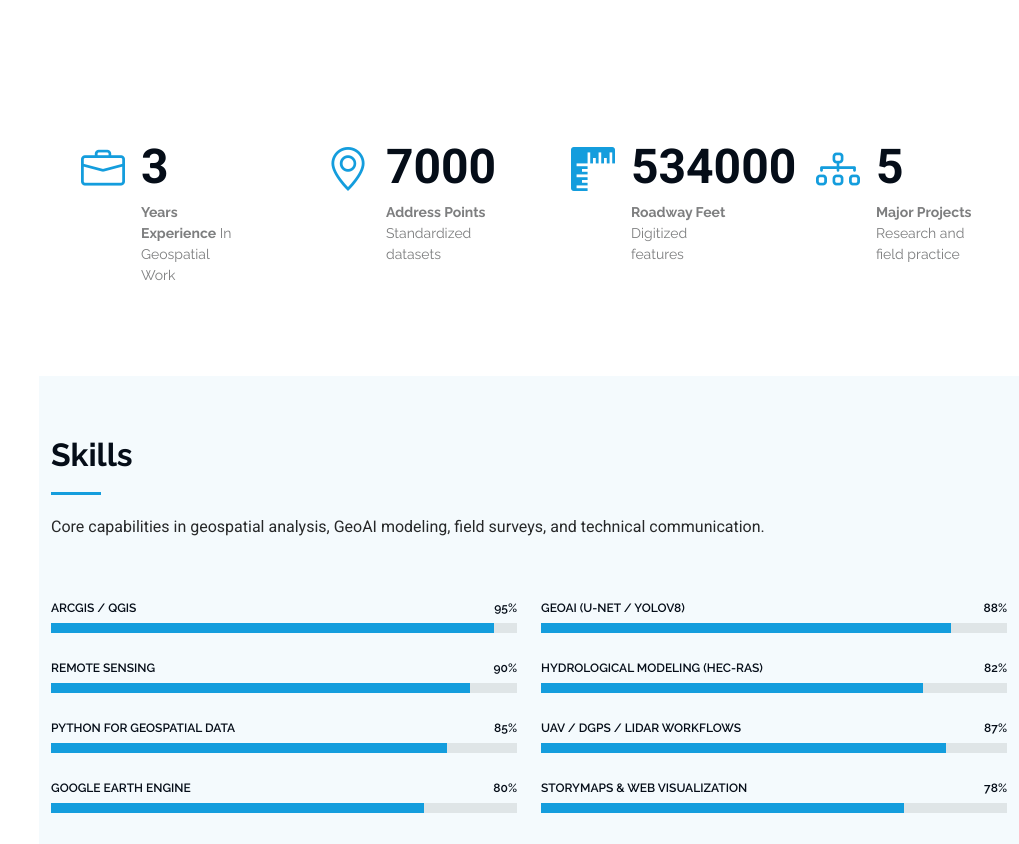
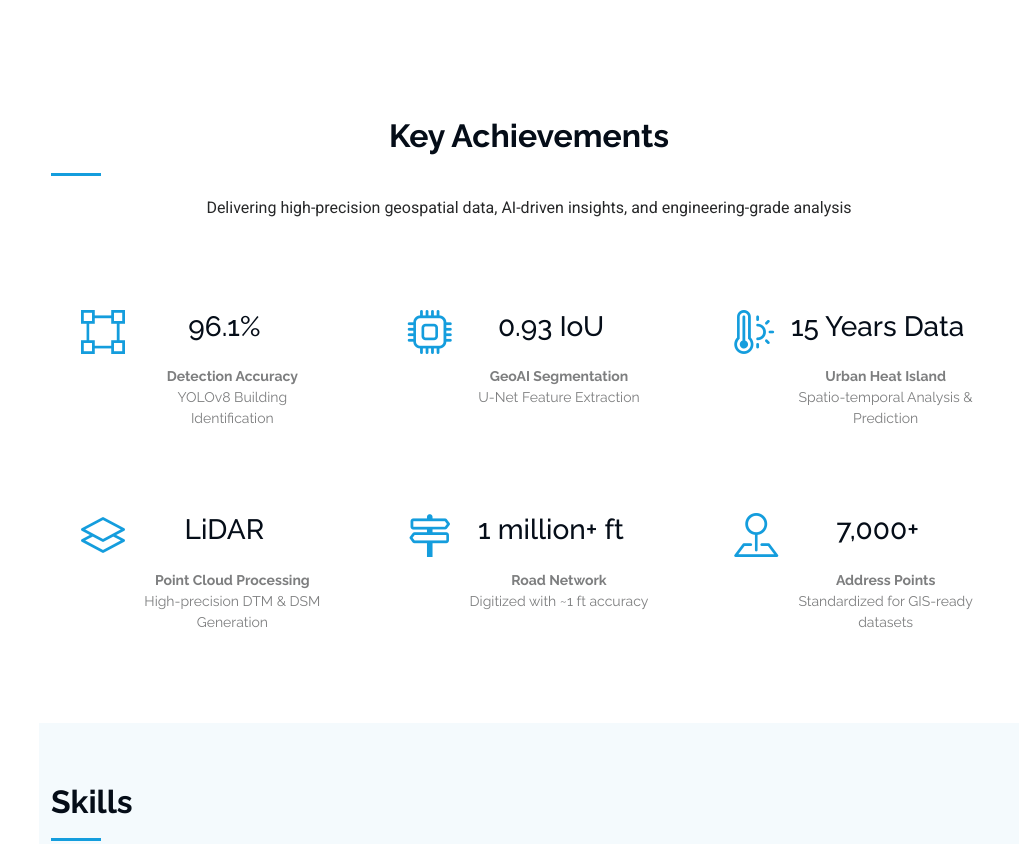
Before and after one commit to sanme10/sandeep.github.io, a plain HTML site: page index.html in a window 1280 px wide. Shown: the part 1502-2346 px from the top of the page, without its empty margins (261-1280 px from the left). Drawn offline with Linux system fonts and the light colour scheme.

Commit message:
updated stats and projects

```diff
--- a/index.html
+++ b/index.html
@@ -111,37 +111,64 @@
       </div>
     </section>
 
-    <section id="stats" class="stats section">
-      <div class="container" data-aos="fade-up" data-aos-delay="100">
+<section id="impact" class="stats section">
+  <div class="container" data-aos="fade-up">
+
+    <div class="section-title text-center">
+      <h2>Key Achievements</h2>
+      <p>Delivering high-precision geospatial data, AI-driven insights, and engineering-grade analysis</p>
+    </div>
+
     <div class="row gy-4">
-          <div class="col-lg-3 col-md-6">
-            <div class="stats-item">
-              <i class="bi bi-briefcase"></i>
-              <span data-purecounter-start="0" data-purecounter-end="3" data-purecounter-duration="1" class="purecounter"></span>
-              <p><strong>Years Experience</strong> <span>In Geospatial Work</span></p>
+
+      <div class="col-lg-4 col-md-6">
+        <div class="stats-item text-center">
+          <i class="bi bi-bounding-box"></i>
+          <h3 class="stat-number">96.1%</h3>
+          <p><strong>Detection Accuracy</strong><br>YOLOv8 Building Identification</p>
         </div>
       </div>
-          <div class="col-lg-3 col-md-6">
-            <div class="stats-item">
-              <i class="bi bi-geo-alt"></i>
-              <span data-purecounter-start="0" data-purecounter-end="7000" data-purecounter-duration="1" class="purecounter"></span>
-              <p><strong>Address Points</strong> <span>Standardized datasets</span></p>
+
+      <div class="col-lg-4 col-md-6">
+        <div class="stats-item text-center">
+          <i class="bi bi-cpu"></i>
+          <h3 class="stat-number">0.93 IoU</h3>
+          <p><strong>GeoAI Segmentation</strong><br>U-Net Feature Extraction</p>
         </div>
       </div>
-          <div class="col-lg-3 col-md-6">
-            <div class="stats-item">
-              <i class="bi bi-rulers"></i>
-              <span data-purecounter-start="0" data-purecounter-end="534000" data-purecounter-duration="1" class="purecounter"></span>
-              <p><strong>Roadway Feet</strong> <span>Digitized features</span></p>
+
+      <div class="col-lg-4 col-md-6">
+        <div class="stats-item text-center">
+          <i class="bi bi-thermometer-sun"></i>
+          <h3 class="stat-number">15 Years Data</h3>
+          <p><strong>Urban Heat Island</strong><br>Spatio-temporal Analysis & Prediction</p>
         </div>
       </div>
-          <div class="col-lg-3 col-md-6">
-            <div class="stats-item">
-              <i class="bi bi-diagram-3"></i>
-              <span data-purecounter-start="0" data-purecounter-end="5" data-purecounter-duration="1" class="purecounter"></span>
-              <p><strong>Major Projects</strong> <span>Research and field practice</span></p>
+
+      <div class="col-lg-4 col-md-6">
+        <div class="stats-item text-center">
+          <i class="bi bi-layers"></i>
+          <h3 class="stat-number">LiDAR</h3>
+          <p><strong>Point Cloud Processing</strong><br>High-precision DTM & DSM Generation</p>
         </div>
       </div>
+
+      <div class="col-lg-4 col-md-6">
+        <div class="stats-item text-center">
+          <i class="bi bi-signpost-2"></i>
+          <h3 class="stat-number">1 million+ ft</h3>
+          <p><strong>Road Network</strong><br>Digitized with ~1 ft accuracy</p>
+        </div>
+      </div>
+
+      <div class="col-lg-4 col-md-6">
+        <div class="stats-item text-center">
+          <i class="bi bi-pin-map"></i>
+          <h3 class="stat-number">7,000+</h3>
+          <p><strong>Address Points</strong><br>Standardized for GIS-ready datasets</p>
+        </div>
+      </div>
+
     </div>
   </div>
 </section>
@@ -257,7 +284,7 @@
               <p><em>Remote (US & Europe Clients)</em></p>
               <ul>
                 <li>Standardized 7,000+ address points into topologically clean GeoPackage datasets.</li>
-                <li>Digitized 534,000+ feet of roadway features with high positional quality control.</li>
+                <li>Digitized 1 million+ feet of roadway features with high positional quality control.</li>
                 <li>Delivered integration-ready geospatial layers through strict QA/QC workflows.</li>
               </ul>
             </div>
@@ -274,54 +301,106 @@
 
   <div class="container">
     <div class="row gy-4">
+
+      <!-- GeoAI Feature Extraction -->
       <div class="col-lg-4 col-md-6 portfolio-item">
+        <a href="https://github.com/sanme10/GeoAI-Feature-Extraction" target="_blank">
           <div class="portfolio-content h-100">
-              <img src="assets/img/portfolio/app-1.jpg" class="img-fluid" alt="">
+            <div class="portfolio-media">
+              <img src="assets/img/portfolio/predicted_building_556.png" alt="GeoAI Feature Extraction">
+            </div>
             <div class="portfolio-info">
               <h4>GeoAI Feature Extraction</h4>
               <p>U-Net segmentation + YOLOv8 detection from multispectral imagery.</p>
             </div>
           </div>
+        </a>
       </div>
+
+      <!-- Urban Heat Island Prediction -->
       <div class="col-lg-4 col-md-6 portfolio-item">
+        <a href="https://drive.google.com/file/d/1YGqbFsmRGV5r9jG5FRnJq58c7qxhJ13g/view" target="_blank">
           <div class="portfolio-content h-100">
-              <img src="assets/img/portfolio/product-1.jpg" class="img-fluid" alt="">
+            <div class="portfolio-media">
+              <img src="assets/img/portfolio/UHI_final.png" alt="Urban Heat Island Prediction">
+            </div>
             <div class="portfolio-info">
               <h4>Urban Heat Island Prediction</h4>
-                <p>Landsat time-series analysis with CA-Markov and Random Forest models.</p>
+              <p>Spatio-temporal Analysis of Urban Heat Islands using Remote Sensing</p>
             </div>
           </div>
+        </a>
       </div>
+
+      <!-- Phewa Lake StoryMap -->
       <div class="col-lg-4 col-md-6 portfolio-item">
+        <a href="https://storymaps.arcgis.com/stories/7dbb8799b7154d7098f98288aca08893" target="_blank">
           <div class="portfolio-content h-100">
-              <img src="assets/img/portfolio/branding-1.jpg" class="img-fluid" alt="">
+            <div class="portfolio-media">
+              <iframe src="https://storymaps.arcgis.com/stories/7dbb8799b7154d7098f98288aca08893"
+                      loading="lazy"></iframe>
+            </div>
             <div class="portfolio-info">
               <h4>Phewa Lake StoryMap</h4>
               <p>Community-focused freshwater dashboard for stakeholder communication.</p>
             </div>
           </div>
+        </a>
       </div>
+
+      <!-- Sedimentation Analysis
       <div class="col-lg-4 col-md-6 portfolio-item">
+        <a href="https://link-to-sedimentation-analysis.com" target="_blank">
           <div class="portfolio-content h-100">
-              <img src="assets/img/portfolio/books-1.jpg" class="img-fluid" alt="">
+            <div class="portfolio-media">
+              <img src="assets/img/portfolio/books-1.jpg" alt="Sedimentation Analysis">
+            </div>
             <div class="portfolio-info">
               <h4>Sedimentation Analysis</h4>
               <p>Bathymetric processing and sediment distribution mapping for reservoirs.</p>
             </div>
           </div>
+        </a>
+      </div> -->
+
+      <!-- Flood Risk Assessment
+      <div class="col-lg-4 col-md-6 portfolio-item">
+        <a href="https://link-to-flood-risk-assessment.com" target="_blank">
+          <div class="portfolio-content h-100">
+            <div class="portfolio-media">
+              <img src="assets/img/portfolio/app-2.jpg" alt="Flood Risk Assessment">
             </div>
-          <div class="col-lg-4 col-md-6 portfolio-item">
-            <div class="portfolio-content h-100">
-              <img src="assets/img/portfolio/app-2.jpg" class="img-fluid" alt="">
             <div class="portfolio-info">
               <h4>Flood Risk Assessment</h4>
               <p>Watershed delineation, HEC-RAS modeling, and inundation mapping.</p>
             </div>
           </div>
-          </div>
+        </a>
+      </div> -->
+
     </div>
   </div>
 </section>
+<style>
+/* Ensure images and iframe are same size and fully visible */
+.portfolio-media {
+  width: 100%;
+  height: 400px; /* same height for all images */
+  display: flex;
+  justify-content: center;
+  align-items: center;
+  overflow: hidden;
+  background-color: #f5f5f5; /* optional: background for smaller images */
+}
+
+.portfolio-media img,
+.portfolio-media iframe {
+  width: 100%;
+  height: 100%;
+  object-fit: contain; /* shows full image without cropping */
+  border: none;
+}
+</style>
 
     <section id="services" class="services section">
       <div class="container section-title" data-aos="fade-up">
@@ -339,7 +418,7 @@
             </div>
           </div>
           <div class="col-lg-4 col-md-6 service-item d-flex" data-aos="fade-up" data-aos-delay="200">
-            <div class="icon flex-shrink-0"><i class="bi bi-camera-drone"></i></div>
+            <div class="icon flex-shrink-0"><i class="bi bi-camera"></i></div>
             <div>
               <h4 class="title">UAV & LiDAR Processing</h4>
               <p class="description">Drone and LiDAR data processing for terrain, monitoring, and high-accuracy mapping outputs.</p>
@@ -391,7 +470,7 @@
                 <i class="bi bi-geo-alt flex-shrink-0"></i>
                 <div>
                   <h3>Address</h3>
-                  <p>Kathmandu / Pokhara, Nepal</p>
+                  <p>Pokhara-14, Nepal</p>
                 </div>
               </div>
               <div class="info-item d-flex" data-aos="fade-up" data-aos-delay="300">
@@ -408,7 +487,7 @@
                   <p>gtmsandeep2@gmail.com</p>
                 </div>
               </div>
-              <iframe src="https://www.google.com/maps?q=Kathmandu%2C%20Nepal&output=embed" frameborder="0" style="border:0; width: 100%; height: 270px;" allowfullscreen="" loading="lazy" referrerpolicy="no-referrer-when-downgrade"></iframe>
+              <iframe src="https://www.google.com/maps?q=Pokhara%2C%20Nepal&output=embed" frameborder="0" style="border:0; width: 100%; height: 270px;" allowfullscreen="" loading="lazy" referrerpolicy="no-referrer-when-downgrade"></iframe>
             </div>
           </div>
 
```
Also changed, not shown: assets/img/portfolio/UHI_final.png (added), assets/img/portfolio/predicted_building_556.png (added). Lines whose indentation alone changed are shown as unchanged.
